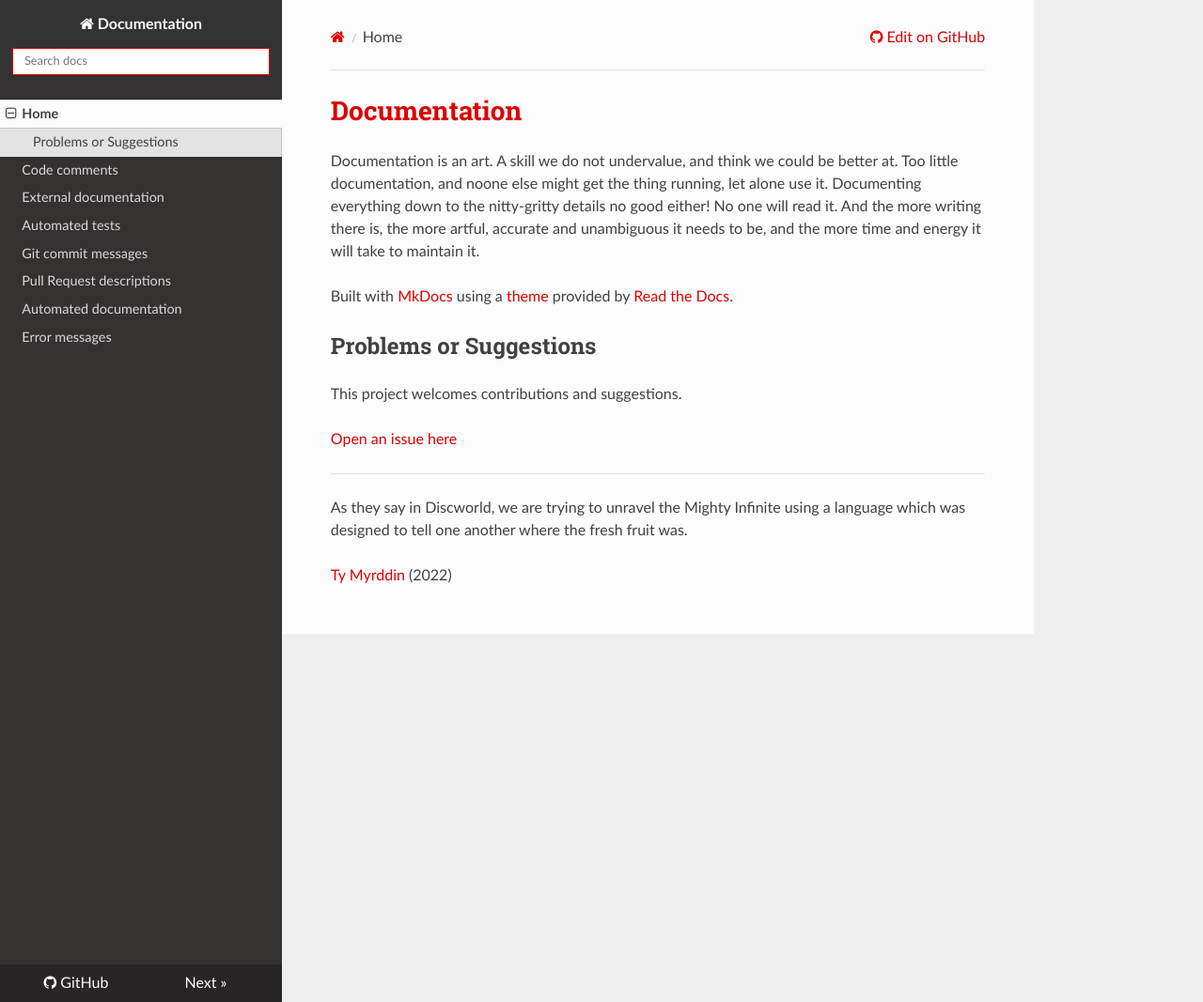
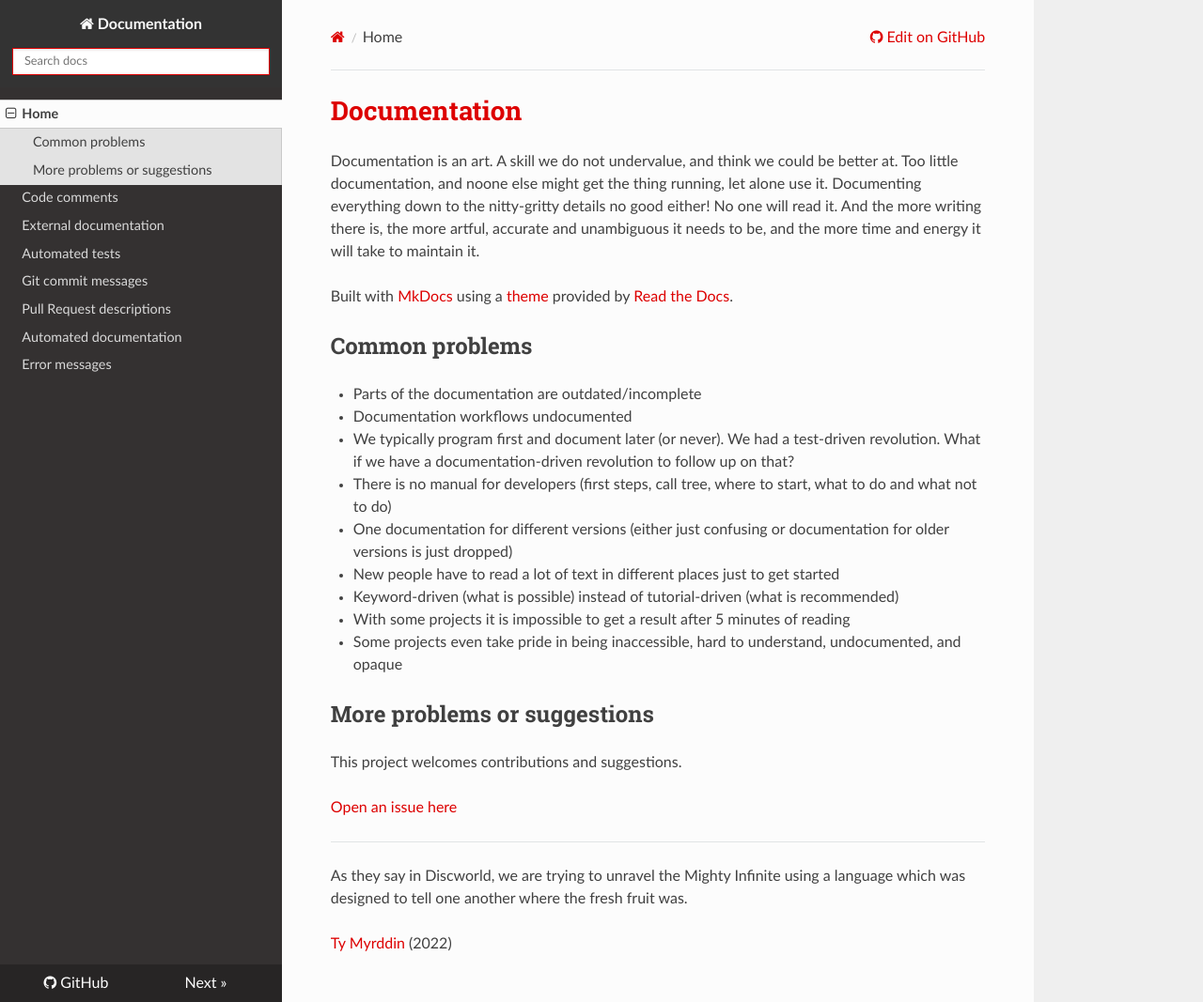
Before and after one commit to tymyrddin/documentation, an MkDocs documentation site: the page built from Documentation/docs/index.md, in a window 1280 px wide and 1067 px high. Shown: the whole window at 94% size. Built offline with MkDocs 1.6.1, drawn with Linux system fonts in a browser that asks for light colours; nearby versions of some CDN libraries.

Commit message:
Added common problems section

```diff
--- a/Documentation/docs/index.md
+++ b/Documentation/docs/index.md
@@ -8,7 +8,19 @@ be, and the more time and energy it will take to maintain it.
 Built with [MkDocs](https://www.mkdocs.org/) using a [theme](https://github.com/readthedocs/sphinx_rtd_theme) provided
 by [Read the Docs](https://readthedocs.org/).
 
-## Problems or Suggestions
+## Common problems
+
+- Parts of the documentation are outdated/incomplete
+- Documentation workflows undocumented
+- We typically program first and document later (or never). We had a test-driven revolution. What if we have a documentation-driven revolution to follow up on that?
+- There is no manual for developers (first steps, call tree, where to start, what to do and what not to do)
+- One documentation for different versions (either just confusing or documentation for older versions is just dropped)
+- New people have to read a lot of text in different places just to get started
+- Keyword-driven (what is possible) instead of tutorial-driven (what is recommended)
+- With some projects it is impossible to get a result after 5 minutes of reading
+- Some projects even take pride in being inaccessible, hard to understand, undocumented, and opaque
+
+## More problems or suggestions
 
 This project welcomes contributions and suggestions.
 
```
